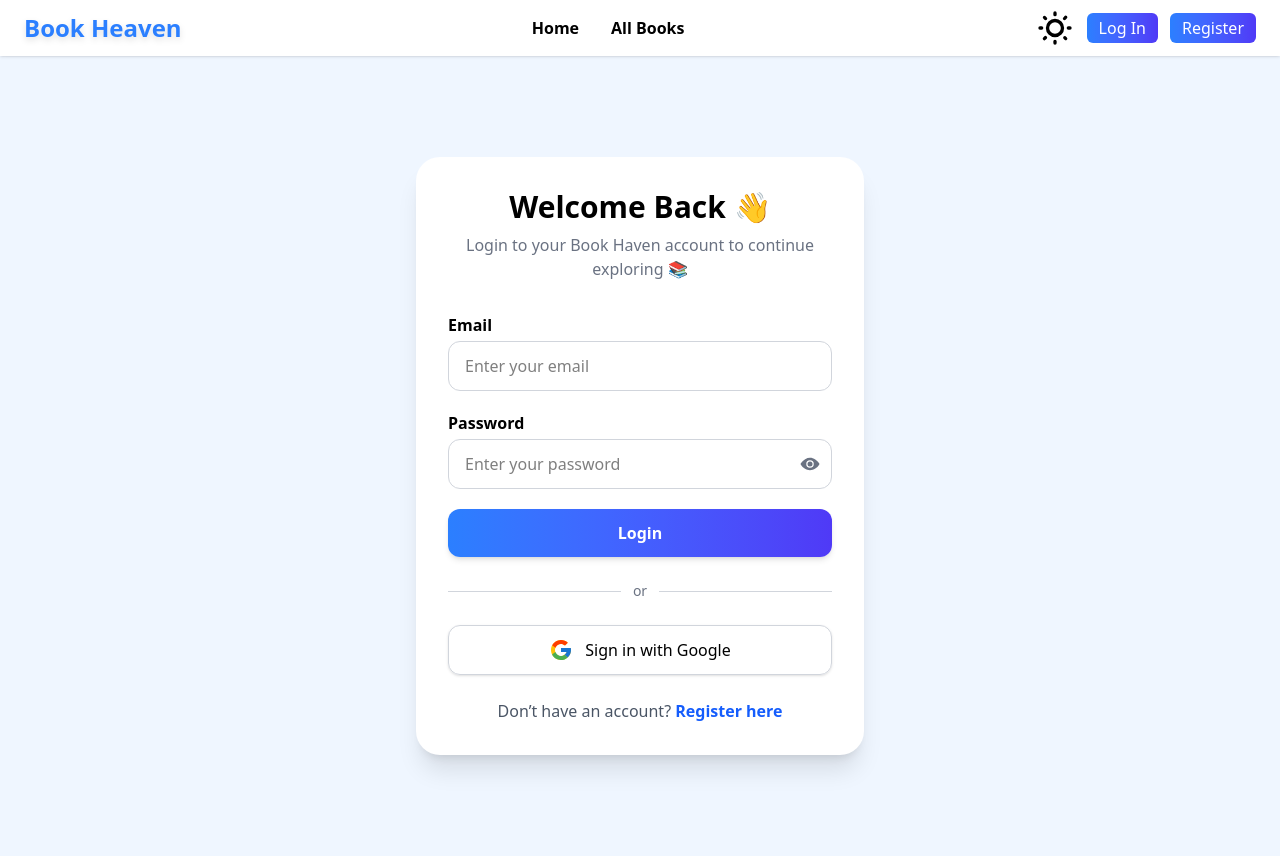
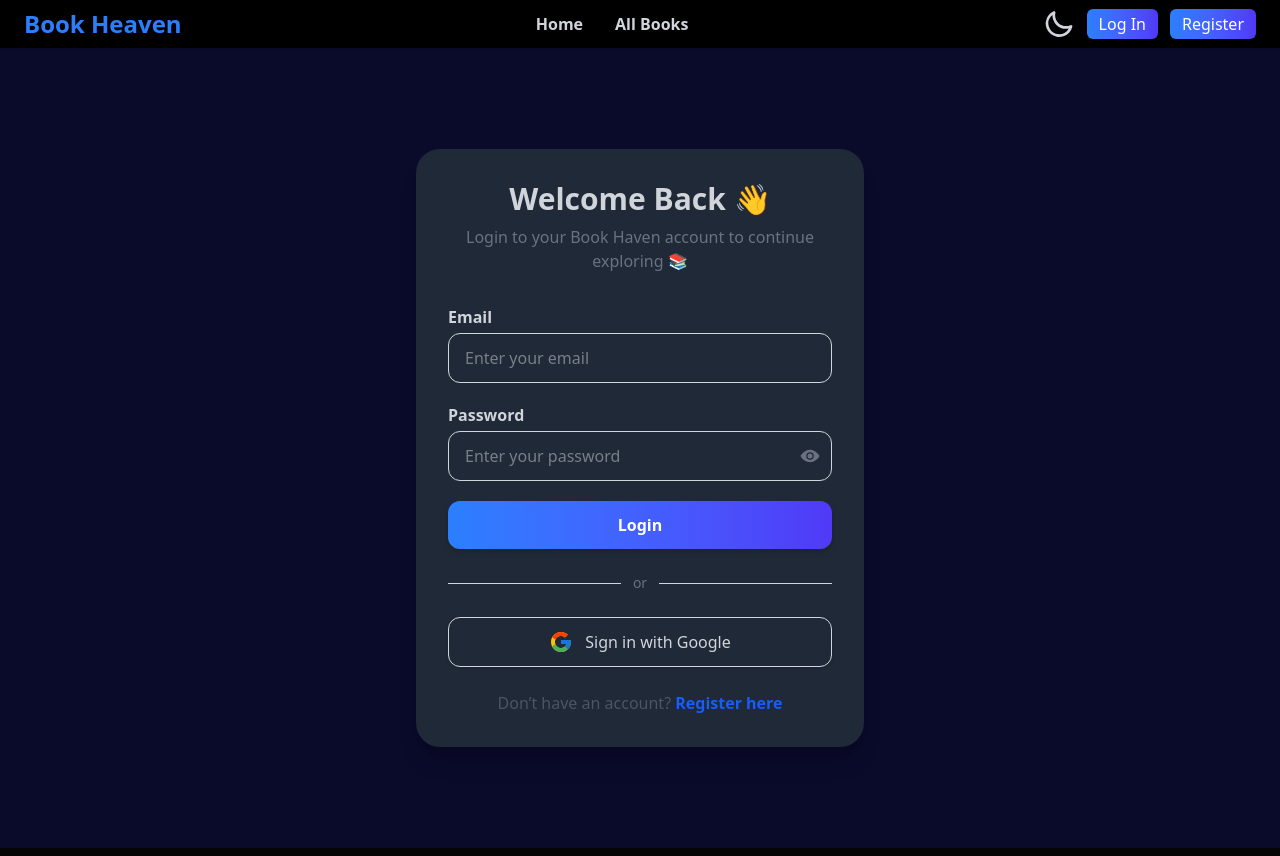
Before and after one commit to tanvirislamb/Book-Heaven-client, a React (Vite) app: page /login in a window 1280 px wide. Built offline with nearby package versions, Linux system fonts and the light colour scheme; no server answers.

Commit message:
adjusted the toggle button

```diff
--- a/src/Component/Loading.jsx
+++ b/src/Component/Loading.jsx
@@ -1,8 +1,8 @@
 export default function Loading({ message = "Loading..." }) {
     return (
-        <div className="fixed inset-0 flex flex-col items-center justify-center bg-white/70 z-50">
+        <div className="flex flex-col items-center justify-center bg-base-200 h-screen">
             <div className="w-16 h-16 border-4 border-blue-300 border-t-blue-600 rounded-full animate-spin"></div>
-            <p className="mt-4 text-gray-700 font-medium text-lg">{message}</p>
+            <p className="mt-4 text-base-content font-medium text-lg">{message}</p>
         </div>
     );
 }
--- a/src/Component/Navber.jsx
+++ b/src/Component/Navber.jsx
@@ -64,29 +64,7 @@ export default function Navber() {
             </div>
             <div className="flex items-center gap-3">
                 <div>
-                    {/* <ThemeToggle></ThemeToggle> */}
-                    <label className="swap swap-rotate">
-                        {/* this hidden checkbox controls the state */}
-                        <input type="checkbox" className="theme-controller" value="mythemeDark" />
-
-                        {/* sun icon */}
-                        <svg
-                            className="swap-off h-10 w-10 fill-current"
-                            xmlns="http://www.w3.org/2000/svg"
-                            viewBox="0 0 24 24">
-                            <path
-                                d="M5.64,17l-.71.71a1,1,0,0,0,0,1.41,1,1,0,0,0,1.41,0l.71-.71A1,1,0,0,0,5.64,17ZM5,12a1,1,0,0,0-1-1H3a1,1,0,0,0,0,2H4A1,1,0,0,0,5,12Zm7-7a1,1,0,0,0,1-1V3a1,1,0,0,0-2,0V4A1,1,0,0,0,12,5ZM5.64,7.05a1,1,0,0,0,.7.29,1,1,0,0,0,.71-.29,1,1,0,0,0,0-1.41l-.71-.71A1,1,0,0,0,4.93,6.34Zm12,.29a1,1,0,0,0,.7-.29l.71-.71a1,1,0,1,0-1.41-1.41L17,5.64a1,1,0,0,0,0,1.41A1,1,0,0,0,17.66,7.34ZM21,11H20a1,1,0,0,0,0,2h1a1,1,0,0,0,0-2Zm-9,8a1,1,0,0,0-1,1v1a1,1,0,0,0,2,0V20A1,1,0,0,0,12,19ZM18.36,17A1,1,0,0,0,17,18.36l.71.71a1,1,0,0,0,1.41,0,1,1,0,0,0,0-1.41ZM12,6.5A5.5,5.5,0,1,0,17.5,12,5.51,5.51,0,0,0,12,6.5Zm0,9A3.5,3.5,0,1,1,15.5,12,3.5,3.5,0,0,1,12,15.5Z" />
-                        </svg>
-
-                        {/* moon icon */}
-                        <svg
-                            className="swap-on h-10 w-10 fill-current"
-                            xmlns="http://www.w3.org/2000/svg"
-                            viewBox="0 0 24 24">
-                            <path
-                                d="M21.64,13a1,1,0,0,0-1.05-.14,8.05,8.05,0,0,1-3.37.73A8.15,8.15,0,0,1,9.08,5.49a8.59,8.59,0,0,1,.25-2A1,1,0,0,0,8,2.36,10.14,10.14,0,1,0,22,14.05,1,1,0,0,0,21.64,13Zm-9.5,6.69A8.14,8.14,0,0,1,7.08,5.22v.27A10.15,10.15,0,0,0,17.22,15.63a9.79,9.79,0,0,0,2.1-.22A8.11,8.11,0,0,1,12.14,19.73Z" />
-                        </svg>
-                    </label>
+                    <ThemeToggle></ThemeToggle>
                 </div>
                 {
                     user ?
--- a/src/Component/ThemeController.jsx
+++ b/src/Component/ThemeController.jsx
@@ -5,14 +5,14 @@ const ThemeToggle = () => {
 
     // Load saved theme on first mount
     useEffect(() => {
-        const savedTheme = localStorage.getItem("theme") || "halloween";
-        setIsDark(savedTheme === "halloween");
+        const savedTheme = localStorage.getItem("theme") || "mythemeDark";
+        setIsDark(savedTheme === "mythemeDark");
         document.documentElement.setAttribute("data-theme", savedTheme);
     }, []);
 
     // Handle toggle switch
     const handleThemeToggle = () => {
-        const newTheme = isDark ? "corporate" : "halloween";
+        const newTheme = isDark ? "mytheme" : "mythemeDark";
         document.documentElement.setAttribute("data-theme", newTheme);
         localStorage.setItem("theme", newTheme);
         setIsDark(!isDark);
```
